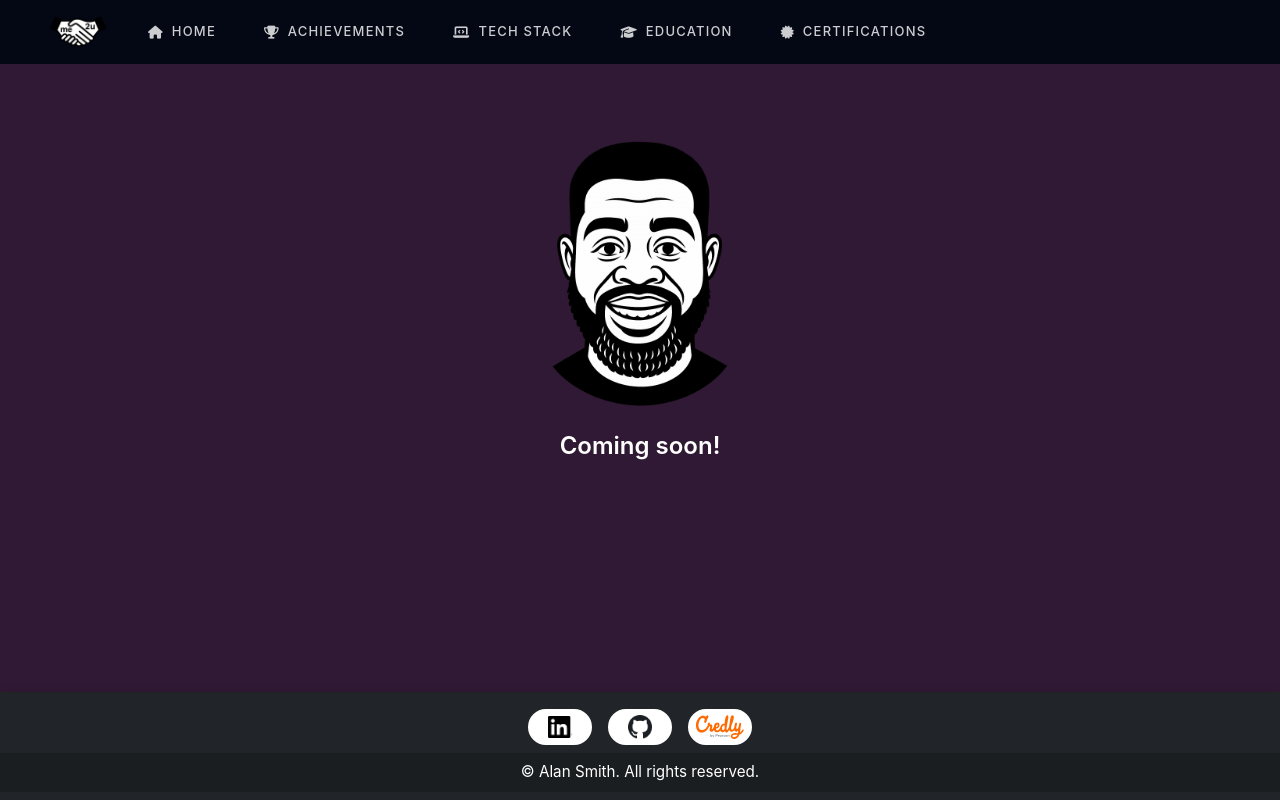
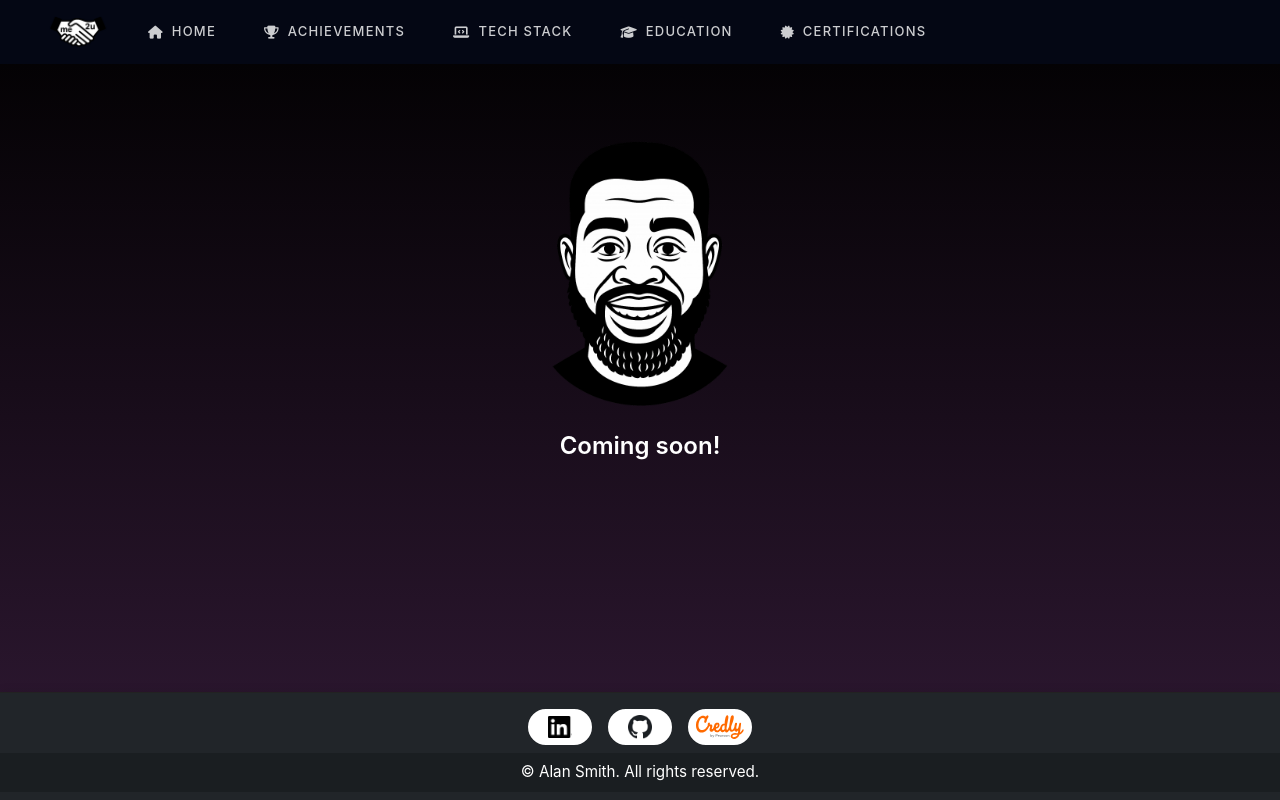
Before and after one commit to SmithAndGiggles/something-something-portfolio-app, a Flask app: page /cars in a window 1280 px wide. Run offline with Flask 3, Linux system fonts and the light colour scheme.

Commit message:
added gradient to main background body.

```diff
--- a/app/static/css/style.css
+++ b/app/static/css/style.css
@@ -11,7 +11,7 @@ body {
   max-height: 100vh;
   display: flex;
   flex-direction: column;
-  background-color: #301934;
+  background: linear-gradient(to bottom, #000000 0%, #301934 100%);
   color: #ffffff;
   font-family: 'SF Pro', 'SF Pro Display', 'Segoe UI', 'Arial', 'Helvetica Neue', Arial, sans-serif;
   overflow: hidden;
```
Also changed, not shown: 1 other file.
